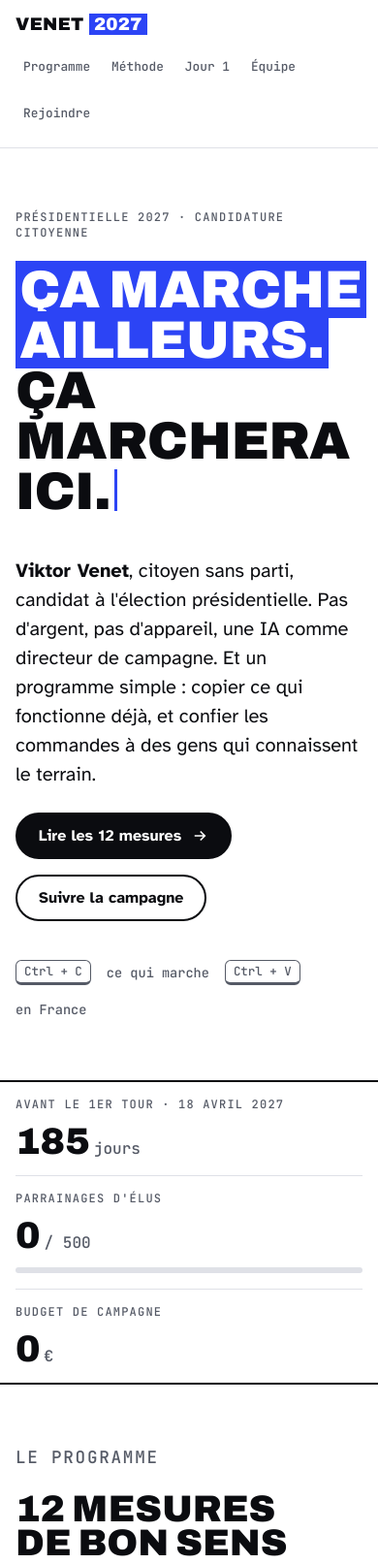
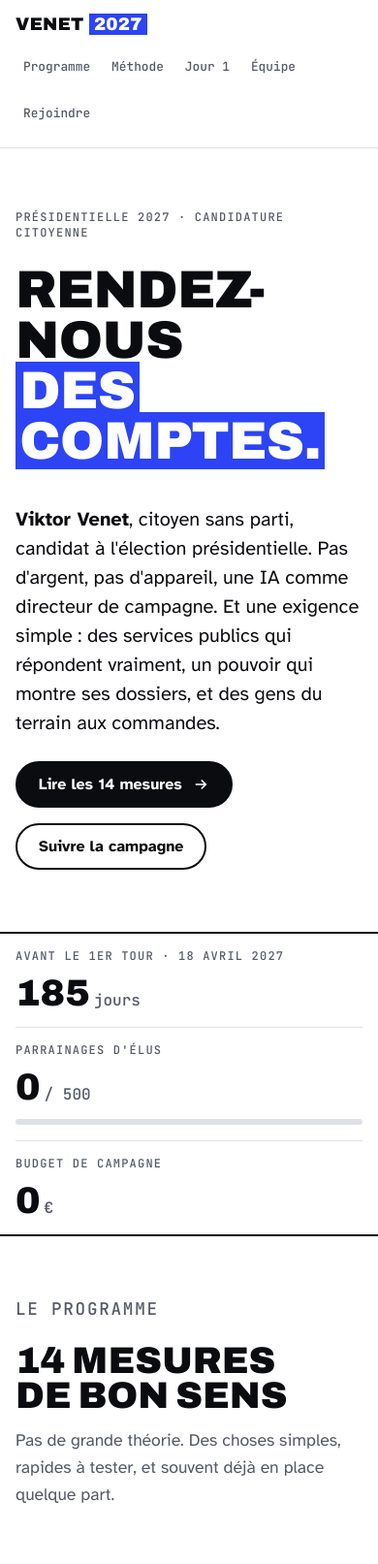
Before and after one commit to Viktor59000/Presidentielle, a plain HTML site: page index.html in a window 390 px wide. Shown: the top 1613 px of the page at 97% size. Drawn offline with Linux system fonts and the light colour scheme.

Commit message:
Slogan « Rendez-nous des comptes », mesures 13-14, sans références copier-coller
Co-Authored-By: Claude Opus 5.5 <noreply@anthropic.com>

```diff
--- a/index.html
+++ b/index.html
@@ -4,15 +4,15 @@
 <meta charset="utf-8">
 <meta name="viewport" content="width=device-width, initial-scale=1, viewport-fit=cover">
 <title>Viktor Venet 2027</title>
-<meta name="description" content="Viktor Venet, citoyen sans parti, candidat à la présidentielle 2027. Ça marche ailleurs. Ça marchera ici.">
-<meta property="og:title" content="Viktor Venet 2027 · Ça marche ailleurs. Ça marchera ici.">
-<meta property="og:description" content="Un citoyen, une IA, zéro euro. Un programme de bon sens copié sur ce qui marche déjà.">
+<meta name="description" content="Viktor Venet, citoyen sans parti, candidat à la présidentielle 2027. Rendez-nous des comptes.">
+<meta property="og:title" content="Viktor Venet 2027 · Rendez-nous des comptes.">
+<meta property="og:description" content="Un citoyen, une IA, zéro euro. Des services publics qui répondent et un pouvoir transparent.">
 <link rel="preconnect" href="https://fonts.googleapis.com">
 <link rel="preconnect" href="https://fonts.gstatic.com" crossorigin>
 <link rel="stylesheet" href="https://fonts.googleapis.com/css2?family=Archivo:wdth,wght@62..125,500..900&family=Atkinson+Hyperlegible:wght@400;700&family=JetBrains+Mono:wght@500&display=swap">
 <style>
-/* DA « Copier-Coller » : affiche typographique noir sur blanc, un seul accent = le bleu de sélection de texte.
-   Les mots qu'on « copie » sont surlignés comme une sélection ; les touches Ctrl+C / Ctrl+V servent de repères. */
+/* DA « Surligné » : affiche typographique noir sur blanc, un seul accent bleu qui surligne ce qui compte,
+   comme on surligne une ligne d'un dossier qu'on exige de voir. */
 :root {
   --bg: #ffffff;
   --surface: #f3f4f7;
@@ -76,11 +76,9 @@ p { margin: 0; }
 .slogan { font-weight: 900; font-stretch: 68%; text-transform: uppercase; font-size: clamp(3.4rem, 12.5vw, 10.5rem); line-height: .96; letter-spacing: -.01em; }
 .slogan .l1, .slogan .l2 { display: block; }
 .slogan .l1 .sel { background: linear-gradient(var(--sel), var(--sel)) no-repeat left / 100% 100%; color: var(--on-sel); }
-.caret { display: inline-block; width: .07em; height: .78em; background: var(--sel); margin-left: .06em; vertical-align: -.02em; }
 .hero-foot { display: grid; grid-template-columns: minmax(0, 1.3fr) minmax(0, 1fr); gap: var(--s-4); align-items: end; margin-top: var(--s-4); }
 .hero-foot p.intro { font-size: 1.25rem; line-height: 1.5; max-width: 40ch; }
 .hero-foot p.intro strong { font-weight: 700; }
-.keys { display: flex; flex-wrap: wrap; gap: var(--s-2); align-items: center; justify-content: flex-end; color: var(--muted); font: 500 .85rem var(--ff-mono); }
 .cta { display: flex; flex-wrap: wrap; gap: var(--s-2); margin-top: var(--s-3); }
 .btn { display: inline-flex; align-items: center; gap: 10px; min-height: 48px; padding: 0 22px; font: 700 1rem var(--ff-body); text-decoration: none; border: 2px solid var(--ink); border-radius: 999px; transition: background-color .2s, color .2s, transform .15s; cursor: pointer; }
 .btn.primary { background: var(--ink); color: var(--bg); }
@@ -119,7 +117,7 @@ section.sec { padding-block: var(--s-6) 0; }
 .methode { display: grid; grid-template-columns: repeat(3, minmax(0, 1fr)); gap: 0; border: 2px solid var(--ink); }
 .etape { padding: var(--s-4) var(--s-3); min-width: 0; display: grid; gap: 12px; align-content: start; }
 .etape + .etape { border-left: 2px solid var(--ink); }
-.etape .kbd { justify-self: start; }
+.step { font: 500 .78rem var(--ff-mono); color: var(--sel); text-transform: uppercase; letter-spacing: .08em; }
 .etape h3 { font-weight: 900; font-stretch: 75%; text-transform: uppercase; font-size: 2rem; line-height: 1; }
 .etape p { color: var(--muted); }
 
@@ -159,8 +157,7 @@ footer p + p { margin-top: 8px; }
 /* Responsive */
 @media (max-width: 860px) {
   .hero-foot, .sec-head, .bloc, .join, .chart-note, footer .wrap { grid-template-columns: minmax(0, 1fr); }
-  .keys { justify-content: flex-start; }
-  .methode { grid-template-columns: minmax(0, 1fr); }
+    .methode { grid-template-columns: minmax(0, 1fr); }
   .etape + .etape { border-left: 0; border-top: 2px solid var(--ink); }
   .team { grid-template-columns: minmax(0, 1fr); }
   section.sec { padding-block: var(--s-5) 0; }
@@ -174,14 +171,10 @@ footer p + p { margin-top: 8px; }
   .top nav a { padding: 10px 8px; }
 }
 
-/* Animation unique : la sélection de la 1re ligne, puis le collage de la 2e */
+/* Animation unique : le surligneur passe sur « des comptes » */
 @media (prefers-reduced-motion: no-preference) {
   .js .slogan .l1 .sel { animation: select .7s cubic-bezier(.6, 0, .2, 1) .35s both; }
-  .js .slogan .l2 { animation: paste .35s ease-out 1.25s both; }
-  .caret { animation: blink 1.1s steps(1) infinite 1.6s; }
   @keyframes select { from { background-size: 0% 100%; color: var(--ink); } to { background-size: 100% 100%; color: var(--on-sel); } }
-  @keyframes paste { from { clip-path: inset(0 100% 0 0); } to { clip-path: inset(0 0 0 0); } }
-  @keyframes blink { 50% { opacity: 0; } }
 }
 </style>
 </head>
@@ -206,19 +199,18 @@ footer p + p { margin-top: 8px; }
     <div class="wrap">
       <p class="eyebrow">Présidentielle 2027 · candidature citoyenne</p>
       <h1 class="slogan">
-        <span class="l1"><span class="sel">Ça marche ailleurs.</span></span>
-        <span class="l2">Ça marchera ici.<span class="caret" aria-hidden="true"></span></span>
+        <span class="l2">Rendez-nous</span>
+        <span class="l1"><span class="sel">des comptes.</span></span>
       </h1>
       <div class="hero-foot">
         <div>
-          <p class="intro"><strong>Viktor Venet</strong>, citoyen sans parti, candidat à l'élection présidentielle. Pas d'argent, pas d'appareil, une IA comme directeur de campagne. Et un programme simple : copier ce qui fonctionne déjà, et confier les commandes à des gens qui connaissent le terrain.</p>
+          <p class="intro"><strong>Viktor Venet</strong>, citoyen sans parti, candidat à l'élection présidentielle. Pas d'argent, pas d'appareil, une IA comme directeur de campagne. Et une exigence simple : des services publics qui répondent vraiment, un pouvoir qui montre ses dossiers, et des gens du terrain aux commandes.</p>
           <div class="cta">
-            <a class="btn primary" href="#programme">Lire les 12 mesures
+            <a class="btn primary" href="#programme">Lire les 14 mesures
               <svg viewBox="0 0 24 24" fill="none" stroke="currentColor" stroke-width="2.2" aria-hidden="true"><path d="M5 12h14M13 6l6 6-6 6"/></svg></a>
             <a class="btn" href="#rejoindre">Suivre la campagne</a>
           </div>
         </div>
-        <div class="keys" aria-hidden="true"><span class="kbd">Ctrl + C</span> ce qui marche <span class="kbd">Ctrl + V</span> en France</div>
       </div>
     </div>
   </section>
@@ -246,7 +238,7 @@ footer p + p { margin-top: 8px; }
       <div class="sec-head">
         <p class="eyebrow">Le programme</p>
         <div>
-          <h2>12 mesures de bon sens</h2>
+          <h2>14 mesures de bon sens</h2>
           <p style="margin-top:14px">Pas de grande théorie. Des choses simples, rapides à tester, et souvent déjà en place quelque part.</p>
         </div>
       </div>
@@ -270,7 +262,7 @@ footer p + p { margin-top: 8px; }
       </div>
 
       <div class="bloc">
-        <div><p class="eyebrow">Bloc C</p><h3>Copier ce qui marche ailleurs</h3></div>
+        <div><p class="eyebrow">Bloc C</p><h3>S'inspirer de ce qui marche ailleurs</h3></div>
         <div class="mesures">
           <article class="mesure"><span class="num">Mesure 07</span><h4>Une cellule « ça marche ailleurs »</h4><p>Chaque mois, une mesure étrangère qui a fait ses preuves, proposée pour la France.</p></article>
           <article class="mesure"><span class="num">Mesure 08</span><h4>Des journées d'école moins longues</h4><p>Nos élèves ont plus d'heures de cours que la moyenne de l'OCDE, tassées sur moins de semaines. On étale l'année pour alléger les journées.</p><span class="modele">Modèle : Allemagne</span></article>
@@ -287,9 +279,11 @@ footer p + p { margin-top: 8px; }
       </div>
 
       <div class="bloc">
-        <div><p class="eyebrow">Bloc E</p><h3>L'exemple vient d'en haut</h3></div>
+        <div><p class="eyebrow">Bloc E</p><h3>Un pouvoir qui rend des comptes</h3></div>
         <div class="mesures">
           <article class="mesure"><span class="num">Mesure 12</span><h4>Jour 1 : je commence par moi</h4><p>Un décret le premier jour pour baisser le salaire du président et des ministres. Un audit public de tous les avantages au sommet de l'État. Un projet de loi pour les indemnités des parlementaires.</p></article>
+          <article class="mesure"><span class="num">Mesure 13</span><h4>Les dossiers des ministres en accès libre</h4><p>Notes, études, agendas : publiés par défaut et consultables par tous, sans demande ni recours. Plus besoin d'être journaliste pour savoir ce que décide un ministère.</p><span class="modele">Modèle : Suède</span></article>
+          <article class="mesure"><span class="num">Mesure 14</span><h4>Chaque élu écoutable en direct</h4><p>Un poste avec micro pour chaque député et sénateur, diffusé en direct : écoutez l'élu de votre choix. La présence est publiée, et une absence devient un choix visible.</p></article>
         </div>
       </div>
     </div>
@@ -300,14 +294,14 @@ footer p + p { margin-top: 8px; }
       <div class="sec-head">
         <p class="eyebrow">La méthode</p>
         <div>
-          <h2>Copier. Tester. Coller.</h2>
+          <h2>Repérer. Tester. Généraliser.</h2>
           <p style="margin-top:14px">Arrêtons de réinventer la roue par fierté. Chaque idée importée suit le même chemin, dans cet ordre.</p>
         </div>
       </div>
       <div class="methode">
-        <div class="etape"><span class="kbd">Ctrl + F</span><h3>Repérer</h3><p>On cherche ce qui fonctionne dans d'autres pays, chiffres à l'appui.</p></div>
-        <div class="etape"><span class="kbd">Ctrl + C</span><h3>Tester</h3><p>On l'essaie dans quelques académies, entreprises ou départements volontaires, puis on évalue en public.</p></div>
-        <div class="etape"><span class="kbd">Ctrl + V</span><h3>Généraliser</h3><p>Si ça marche, on l'étend à toute la France. Sinon, on l'abandonne sans ego.</p></div>
+        <div class="etape"><span class="step">Étape 1</span><h3>Repérer</h3><p>On cherche ce qui fonctionne dans d'autres pays, chiffres à l'appui.</p></div>
+        <div class="etape"><span class="step">Étape 2</span><h3>Tester</h3><p>On l'essaie dans quelques académies, entreprises ou départements volontaires, puis on évalue en public.</p></div>
+        <div class="etape"><span class="step">Étape 3</span><h3>Généraliser</h3><p>Si ça marche, on l'étend à toute la France. Sinon, on l'abandonne sans ego.</p></div>
       </div>
     </div>
   </section>
```
